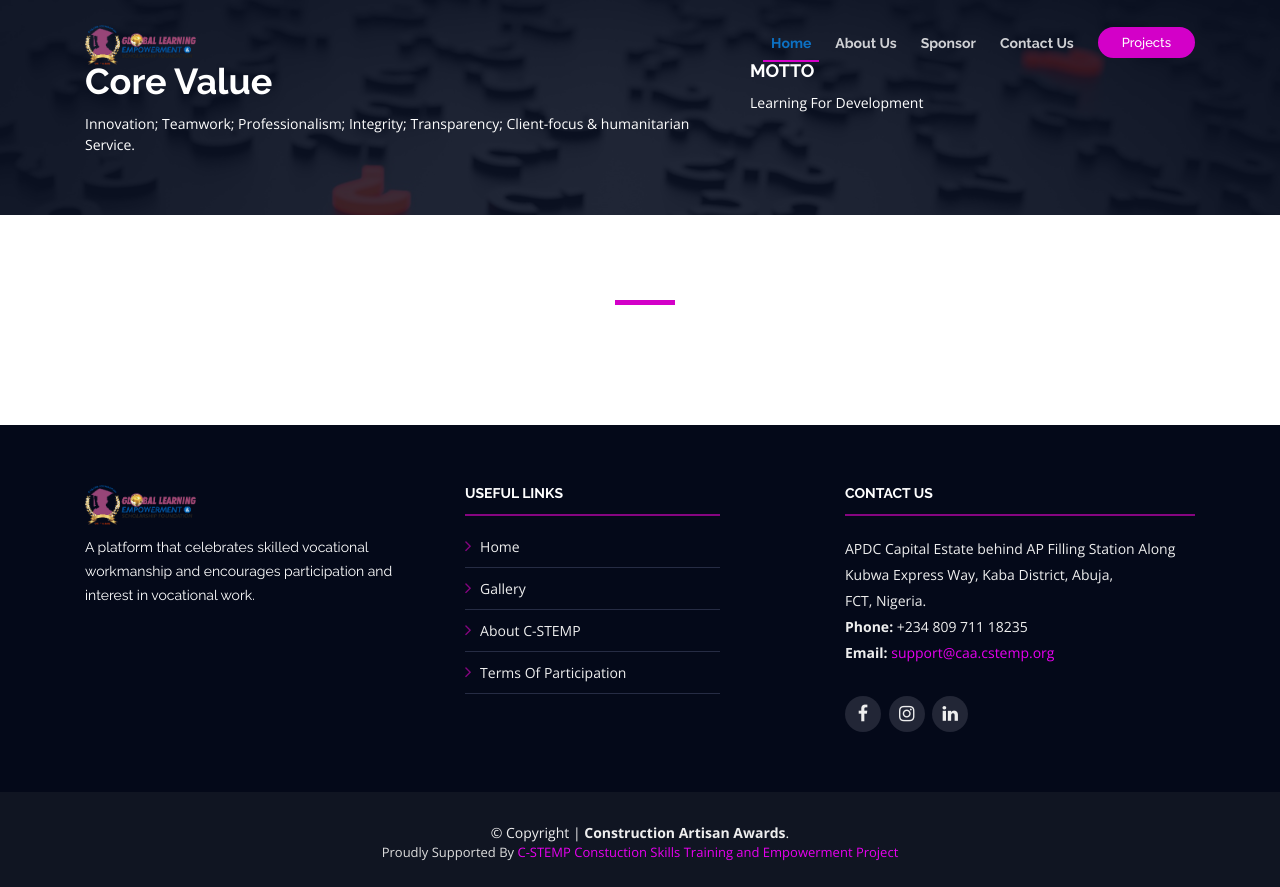
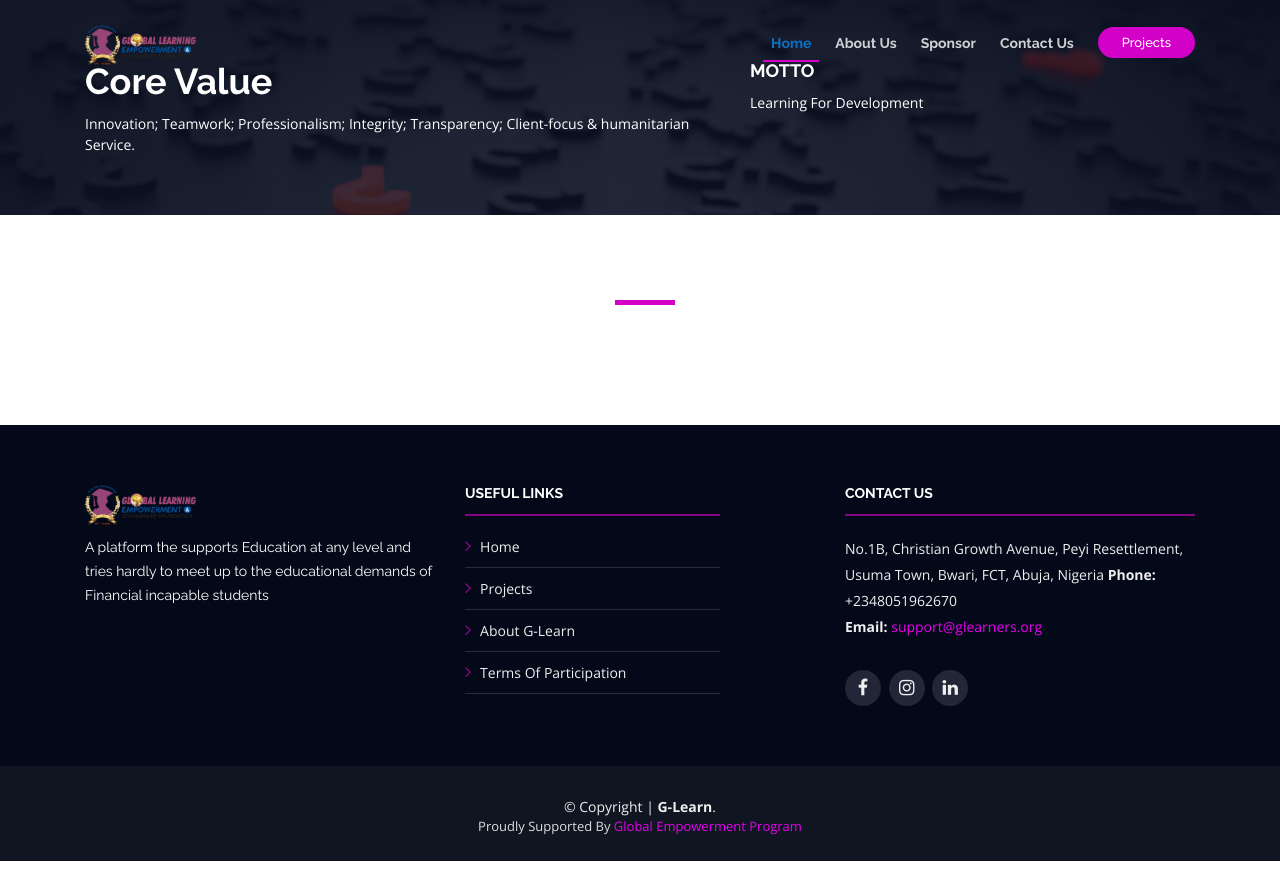
Before and after one commit to Joelodufu/glearners, a plain HTML site: page public/gallery.html in a window 1280 px wide. After the commit the page ends 861 px from the top, so only its background shows below. Drawn offline with nearby package versions, Linux system fonts and the light colour scheme.

Commit message:
Gallery footer

```diff
--- a/public/gallery.html
+++ b/public/gallery.html
@@ -96,22 +96,23 @@
 
 
   <!-- ======= Footer ======= -->
-  <footer id="footer">
+   <!-- ======= Footer ======= -->
+   <footer id="footer">
     <div class="footer-top">
       <div class="container">
         <div class="row">
 
           <div class="col-lg-4 col-md-6 footer-info">
-            <img src="assets/img/logo.png" alt="TheEvenet">
-            <p>A platform that celebrates skilled vocational workmanship and encourages participation and interest in vocational work.</p>
+            <img src="assets/img/logo.png" alt="CAA">
+            <p>A platform the supports Education at any level and tries hardly to meet up to the educational demands of Financial incapable students</p>
           </div>
 
           <div class="col-lg-3 col-md-6 footer-links">
             <h4>Useful Links</h4>
             <ul>
               <li><i class="fa fa-angle-right"></i> <a href="index.html">Home</a></li>
-              <li><i class="fa fa-angle-right"></i> <a href="gallery-3.html">Gallery</a></li>
-              <li><i class="fa fa-angle-right"></i> <a href="https://cstemp.org/about">About C-STEMP</a></li>
+              <li><i class="fa fa-angle-right"></i> <a href="projects.html">Projects</a></li>
+              <li><i class="fa fa-angle-right"></i> <a href="#about2">About G-Learn</a></li>
               <li><i class="fa fa-angle-right"></i> <a href="#">Terms Of Participation</a></li>
             </ul>
           </div>
@@ -130,11 +131,9 @@
           <div class="col-lg-4 col-md-6 footer-contact">
             <h4>Contact Us</h4>
             <p>
-              APDC Capital Estate behind AP Filling Station
-              Along Kubwa Express Way, Kaba District, Abuja,<br>
-              FCT, Nigeria. <br>
-              <strong>Phone:</strong> +234 809 711 18235<br>
-              <strong>Email:</strong> <a href="mailto:support@caa.cstemp.org" >support@caa.cstemp.org</a><br>
+              No.1B, Christian Growth Avenue, Peyi Resettlement, Usuma Town, Bwari, FCT, Abuja, Nigeria
+              <strong>Phone:</strong> +2348051962670<br>
+              <strong>Email:</strong> <a href="mailto:support@glearners.org" >support@glearners.org</a><br>
             </p>
 
             <div class="social-links">
@@ -153,10 +152,10 @@
 
     <div class="container">
       <div class="copyright">
-        &copy; Copyright | <strong>Construction Artisan Awards</strong>.
+        &copy; Copyright | <strong>G-Learn</strong>.
       </div>
       <div class="credits">
-        Proudly Supported By <a href="https://cstemp.org/">C-STEMP Constuction Skills Training and Empowerment Project </a>
+        Proudly Supported By <a href="https://glearners.org/">Global Empowerment Program </a>
       </div>
     </div>
   </footer><!-- End  Footer -->
```
Also changed, not shown: public/assets/img/apple-touch-icon.png (deleted).
